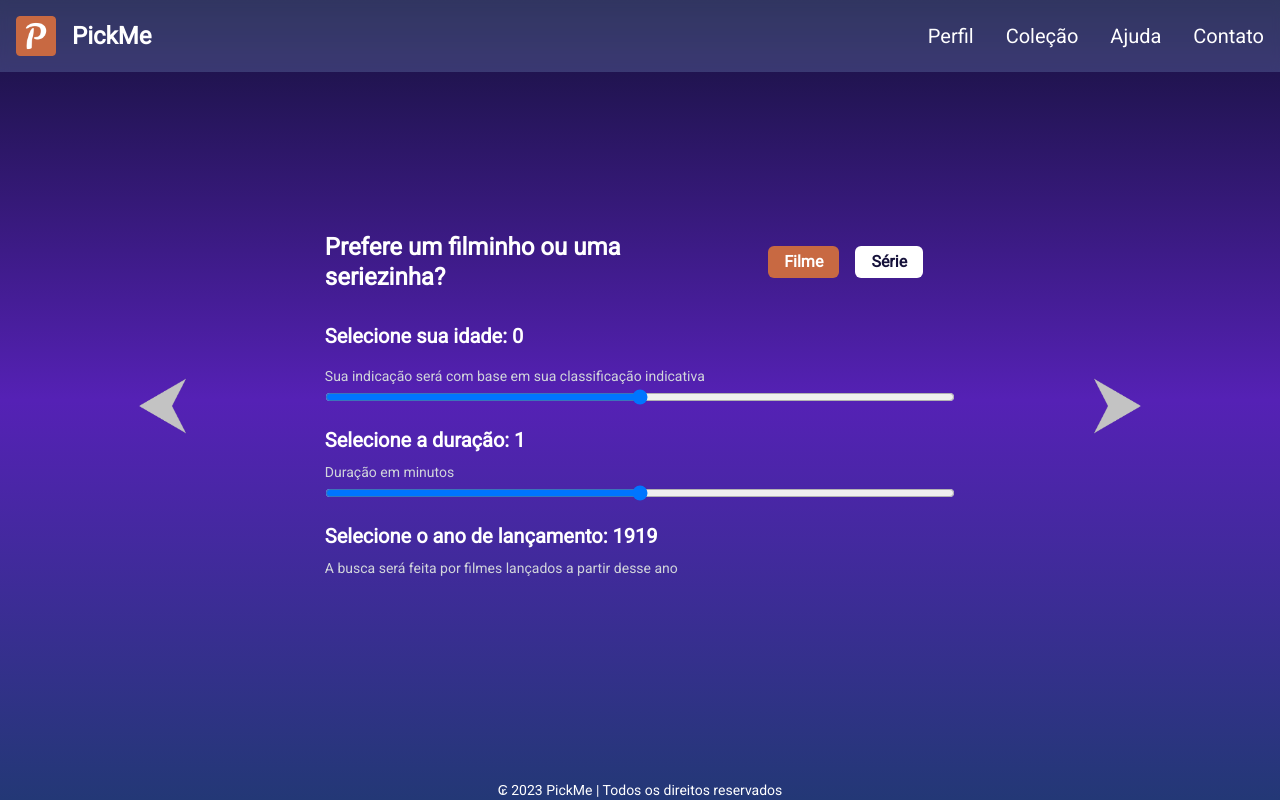
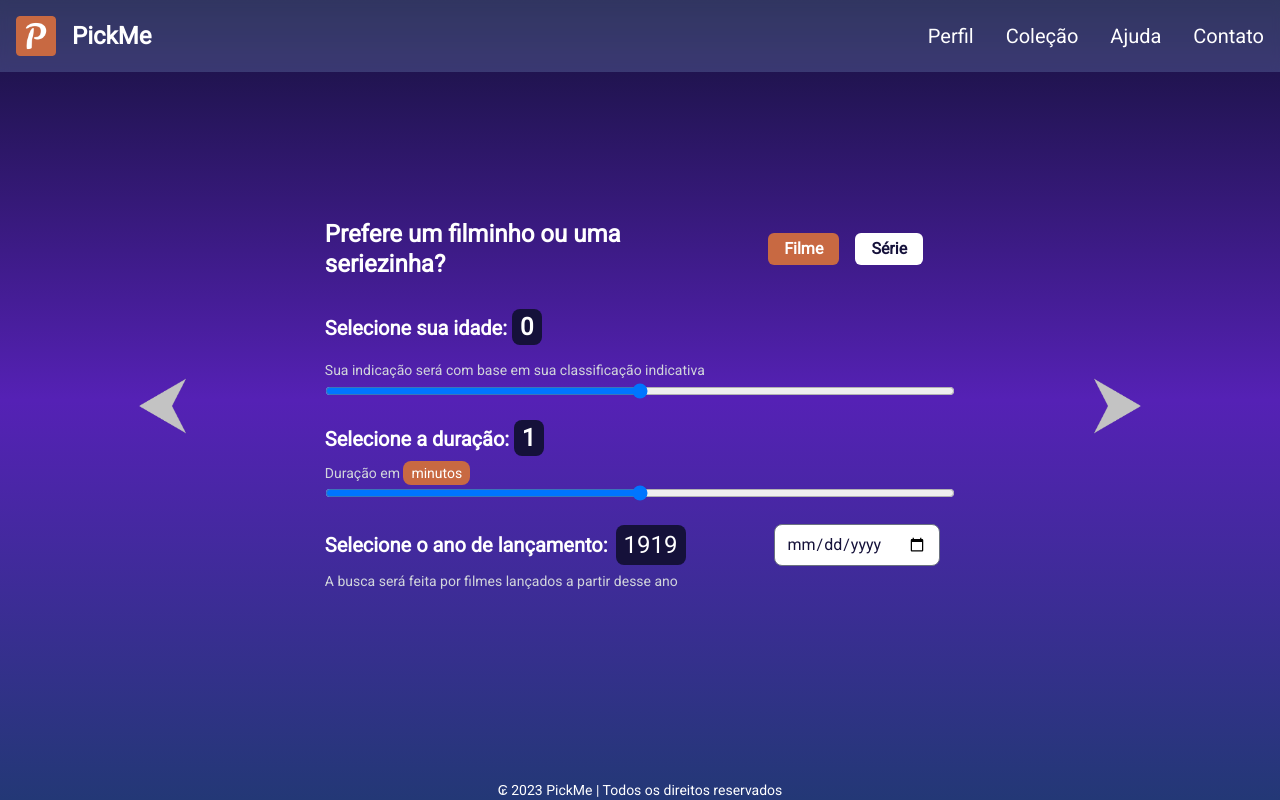
Before and after one commit to jvoliveirag/C317, a Next.js app: page /filters in a window 1280 px wide. Built offline with nearby package versions, Linux system fonts and the light colour scheme.

Commit message:
style | refactor : Ajustes nas cores para melhorar acessibilidade e layout dos componentes na tela.

```diff
--- a/src/pages/filters/index.tsx
+++ b/src/pages/filters/index.tsx
@@ -49,14 +49,14 @@ export default function Filter() {
                 <h1 className="text-white text-2xl font-semibold leading-tight flex-1">
                   Prefere um filminho ou uma seriezinha?
                 </h1>
-                <div className='flex items-center justify-center px-8'>
+                <div className='flex items-center justify-center md:px-8'>
                   <Select options={options} selectedValue={selectedOption} onSelect={handleSelect} />
                 </div>
               </div>
 
               <div className='mt-8'>
                 <h1 className="mb-2 text-white text-xl font-semibold leading-tight">
-                  Selecione sua idade: {age}
+                  Selecione sua idade: <span className='text-2xl bg-purple-400 px-2 py-1 rounded-lg'>{age}</span>
                 </h1>
                 <p className="mt-4 text-sm text-gray-300 leading-relaxed">
                   Sua indicação será com base em sua classificação indicativa
@@ -68,24 +68,31 @@ export default function Filter() {
 
               <div className='mt-4'>
                 <h1 className="mb-2 text-white text-xl font-bold leading-tight">
-                  Selecione a duração: {duration}
+                  Selecione a duração: <span className='text-2xl bg-purple-400 px-2 py-1 rounded-lg'>{duration}</span>
                 </h1>
                 <p className="mt-1 text-sm text-gray-300 leading-relaxed">
-                  Duração em {selectedOption === 'Filme' ? ' minutos' : ' temporadas'}
+                  Duração em <span className='bg-orange-400 px-2 py-1 rounded-lg text-white'>{selectedOption === 'Filme' ? ' minutos' : ' temporadas'}</span>
                 </p>
                 <RangeSlider>
 
                 </RangeSlider>
               </div>
 
-              <div className='mt-4'>
-                <h1 className="mb-2 text-white text-xl font-semibold leading-tight">
-                  Selecione o ano de lançamento: {year}
+              <div className='mt-4 text-white flex items-center'>
+                <h1 className="text-white text-xl font-semibold leading-tight">
+                  Selecione o ano de lançamento:
                 </h1>
-                <p className="mt-1 text-sm text-gray-300 leading-relaxed">
-                  A busca será feita por filmes lançados a partir desse ano
-                </p>
+                <div className='flex items-center justify-center px-2'>
+                  <span className='text-2xl bg-purple-400 px-2 py-1 rounded-lg'>{year}</span>
+                </div>
+                <div className='flex items-center justify-center md:pl-20'>
+                  <input type="date" className='rounded-lg text-purple-400'/>
+                </div>
               </div>
+              <p className="flex mt-1 text-sm text-gray-300 leading-relaxed">
+                A busca será feita por filmes lançados a partir desse ano
+              </p>
+
             </div>
 
             <div className='invisible md:visible xl:px-32 lg:px-24'>
```
